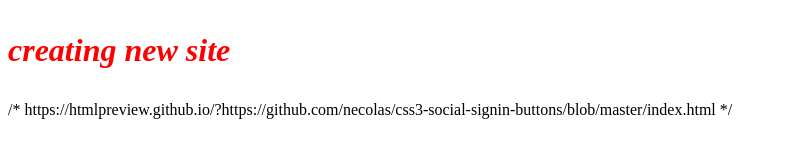
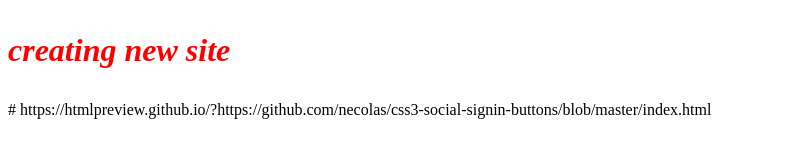
Before and after one commit to iceberkut/project1, a plain HTML site: page index.html in a window 1280 px wide. Shown: the full height of the page, 0-787 px from the left. Drawn offline with Linux system fonts and the light colour scheme.

Commit message:
Update index.html

```diff
--- a/index.html
+++ b/index.html
@@ -11,5 +11,4 @@
 		<div>
   	</body>
 </html>
-/* https://htmlpreview.github.io/?https://github.com/necolas/css3-social-signin-buttons/blob/master/index.html
-*/
+# https://htmlpreview.github.io/?https://github.com/necolas/css3-social-signin-buttons/blob/master/index.html
```
